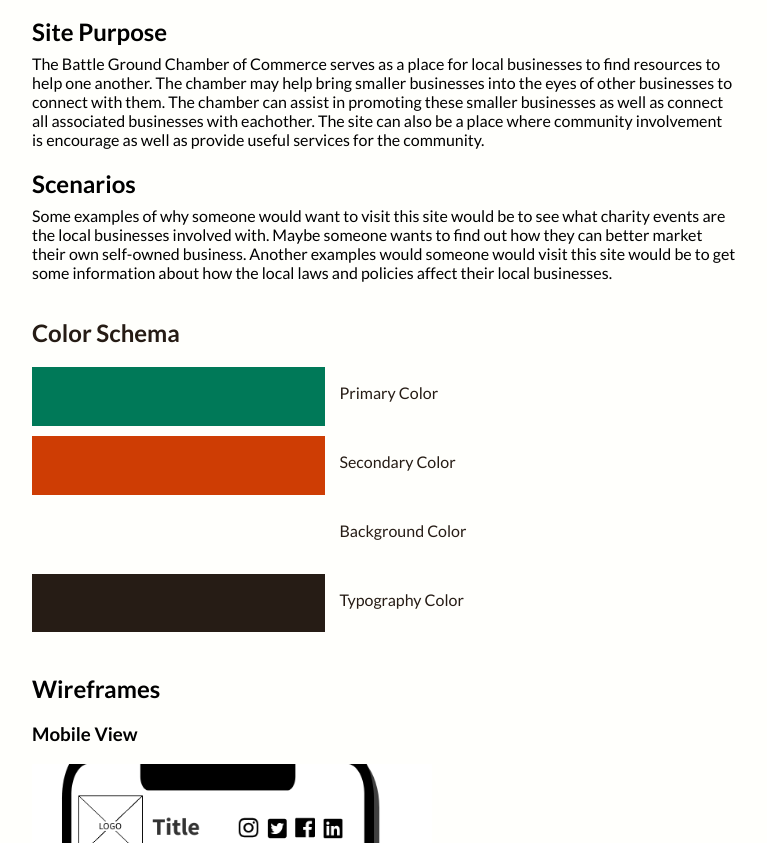
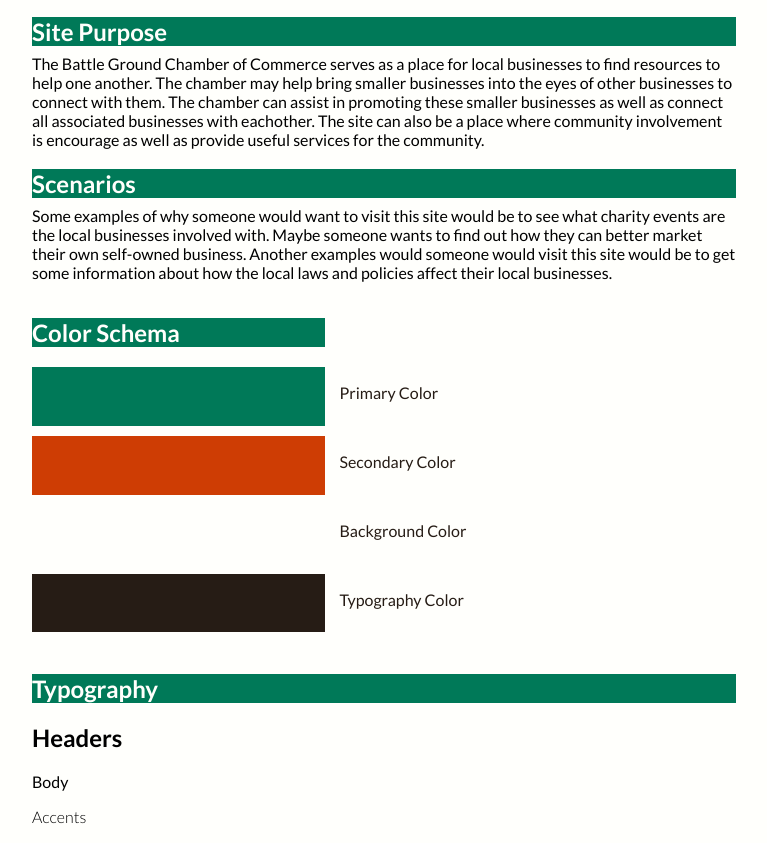
Before and after one commit to StevieEvans/wdd230, a plain HTML site: page lesson03/chamber-site-plan.html in a window 1280 px wide. Shown: the part 90-933 px from the top of the page, without its empty margins (8-775 px from the left). Drawn offline with Linux system fonts and the light colour scheme.

Commit message:
done with w 3

```diff
--- a/lesson03/chamber-site-plan.html
+++ b/lesson03/chamber-site-plan.html
@@ -55,6 +55,14 @@
                 <p class="typography-color-role">Typography Color</p>
             </div>
         </section>
+
+        <section class="typography">
+            <h2>Typography</h2>
+            <h1 id="typography-header">Headers</h1>
+            <p>Body</p>
+            <p class="accents">Accents</p>
+        </section>
+
         <section class="wireframes">
             <div class="mobile-view">
                 <h2>Wireframes</h2>
--- a/lesson03/styles/chamber-site.css
+++ b/lesson03/styles/chamber-site.css
@@ -23,10 +23,24 @@
 
  h1 {
     font-weight: 700;
+ }
+
+ p {
+    font-weight: 500;
+ }
+
+ h2 {
     background-color: #007958;
     color: #fffffc;
  }
+
+ .accents {
+    font-weight: 300;
+ }
+
 header h1 {
+    background-color: #007958;
+    color: #fffffc;
     margin-bottom: 0;
 }
 
```
